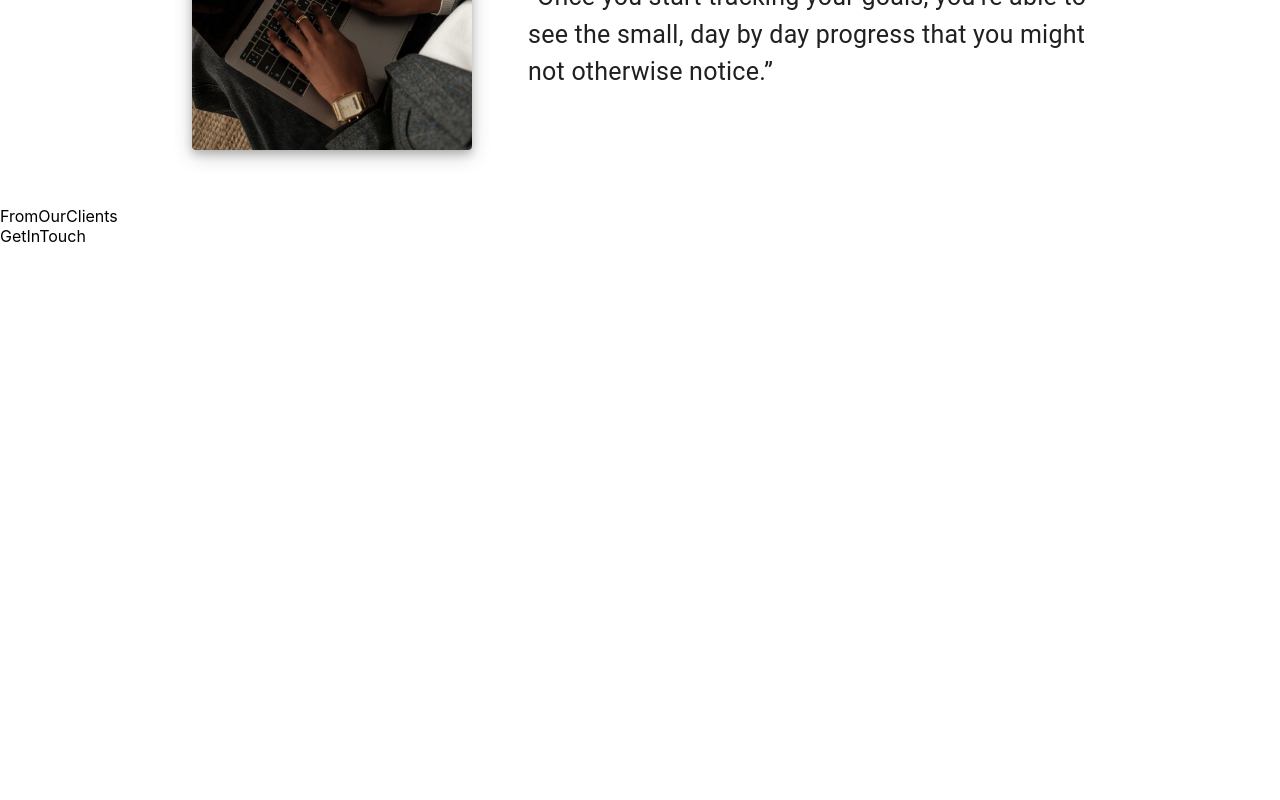
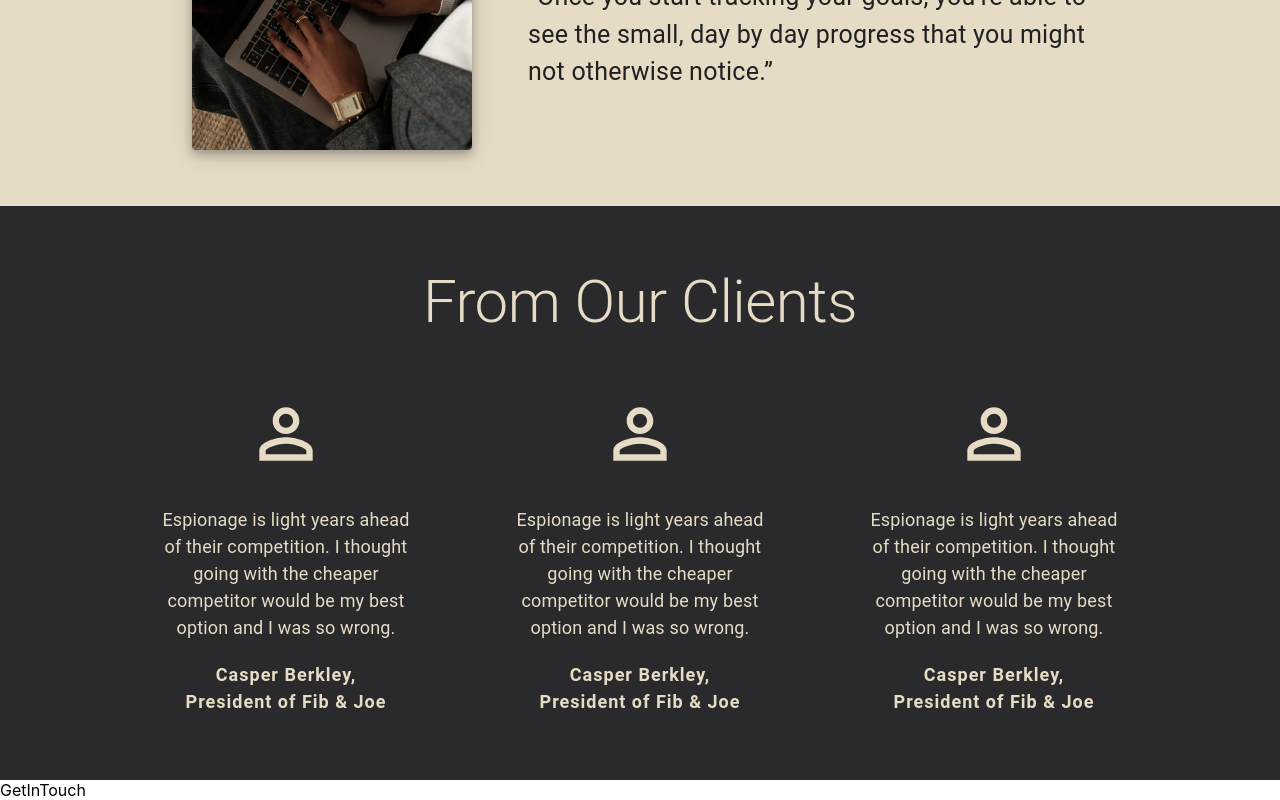
Before and after one commit to ElijahBundi/TrackEA-client, a React (Create React App) app: page / in a window 1280 px wide. Shown: the part 3030-3830 px from the top of the page. Before the commit the page ends 3276 px from the top, so only its background shows below. Built offline with nearby package versions, Linux system fonts and the light colour scheme.

Commit message:
From our clients complete

```diff
--- a/src/Components/Home/FromOurClients.jsx
+++ b/src/Components/Home/FromOurClients.jsx
@@ -1,9 +1,155 @@
-import React from 'react'
+import { Typography } from "@mui/material";
+import { Box } from "@mui/system";
+import React from "react";
+import PersonOutlineOutlinedIcon from "@mui/icons-material/PersonOutlineOutlined";
 
 function FromOurClients() {
   return (
-    <div>FromOurClients</div>
-  )
+    <Box
+      sx={{
+        display: "flex",
+        flexDirection: "column",
+        alignItems: "center",
+        justifyContent: "center",
+        bgcolor: "#2a292b",
+        padding: "60px 0px",
+        gap: 7,
+      }}
+    >
+      <Box
+        sx={{
+          color: "#e6dcc6",
+        }}
+      >
+        <Typography variant="h2">From Our Clients</Typography>
+      </Box>
+      <Box
+      sx={{
+        display: 'flex',
+        flexDirection: 'row',
+        gap: 13
+      }}
+      >
+        <Box
+          sx={{
+            display: "flex",
+            flexFlow: "column",
+            alignItems: "center",
+            gap: 4,
+          }}
+        >
+          <PersonOutlineOutlinedIcon
+            sx={{ color: "#e6dcc6", width: 80, height: 80 }}
+          />
+          <Box>
+            <Typography
+              sx={{
+                width: 250,
+                textAlign: "center",
+                color: "#e6dcc6",
+                fontSize: "18px",
+              }}
+            >
+              Espionage is light years ahead of their competition. I thought
+              going with the cheaper competitor would be my best option and I
+              was so wrong.
+            </Typography>
+            <Typography
+              sx={{
+                textAlign: "center",
+                padding: "20px 0px 5px",
+                color: "#e6dcc6",
+                letterSpacing: "1px",
+                fontSize: "18px",
+                fontWeight: "bold",
+              }}
+            >
+              Casper Berkley, <br />
+              President of Fib & Joe
+            </Typography>
+          </Box>
+        </Box>
+        <Box
+          sx={{
+            display: "flex",
+            flexFlow: "column",
+            alignItems: "center",
+            gap: 4,
+          }}
+        >
+          <PersonOutlineOutlinedIcon
+            sx={{ color: "#e6dcc6", width: 80, height: 80 }}
+          />
+          <Box>
+            <Typography
+              sx={{
+                width: 250,
+                textAlign: "center",
+                color: "#e6dcc6",
+                fontSize: "18px",
+              }}
+            >
+              Espionage is light years ahead of their competition. I thought
+              going with the cheaper competitor would be my best option and I
+              was so wrong.
+            </Typography>
+            <Typography
+              sx={{
+                textAlign: "center",
+                padding: "20px 0px 5px",
+                color: "#e6dcc6",
+                letterSpacing: "1px",
+                fontSize: "18px",
+                fontWeight: "bold",
+              }}
+            >
+              Casper Berkley, <br />
+              President of Fib & Joe
+            </Typography>
+          </Box>
+        </Box>
+        <Box
+          sx={{
+            display: "flex",
+            flexFlow: "column",
+            alignItems: "center",
+            gap: 4,
+          }}
+        >
+          <PersonOutlineOutlinedIcon
+            sx={{ color: "#e6dcc6", width: 80, height: 80 }}
+          />
+          <Box>
+            <Typography
+              sx={{
+                width: 250,
+                textAlign: "center",
+                color: "#e6dcc6",
+                fontSize: "18px",
+              }}
+            >
+              Espionage is light years ahead of their competition. I thought
+              going with the cheaper competitor would be my best option and I
+              was so wrong.
+            </Typography>
+            <Typography
+              sx={{
+                textAlign: "center",
+                padding: "20px 0px 5px",
+                color: "#e6dcc6",
+                letterSpacing: "1px",
+                fontSize: "18px",
+                fontWeight: "bold",
+              }}
+            >
+              Casper Berkley, <br />
+              President of Fib & Joe
+            </Typography>
+          </Box>
+        </Box>
+      </Box>
+    </Box>
+  );
 }
 
-export default FromOurClients
+export default FromOurClients;
--- a/src/Components/Home/ShouldYouStart.jsx
+++ b/src/Components/Home/ShouldYouStart.jsx
@@ -5,6 +5,9 @@ import Start from "../../Assets/Start.png";
 
 function ShouldYouStart() {
   return (
+    <Box
+    sx={{bgcolor: '#e6dcc6',}}
+    >
     <Box
       sx={{
         display: "flex",
@@ -55,6 +58,7 @@ function ShouldYouStart() {
         </Typography>
       </Box>
     </Box>
+    </Box>
   );
 }
 
```
